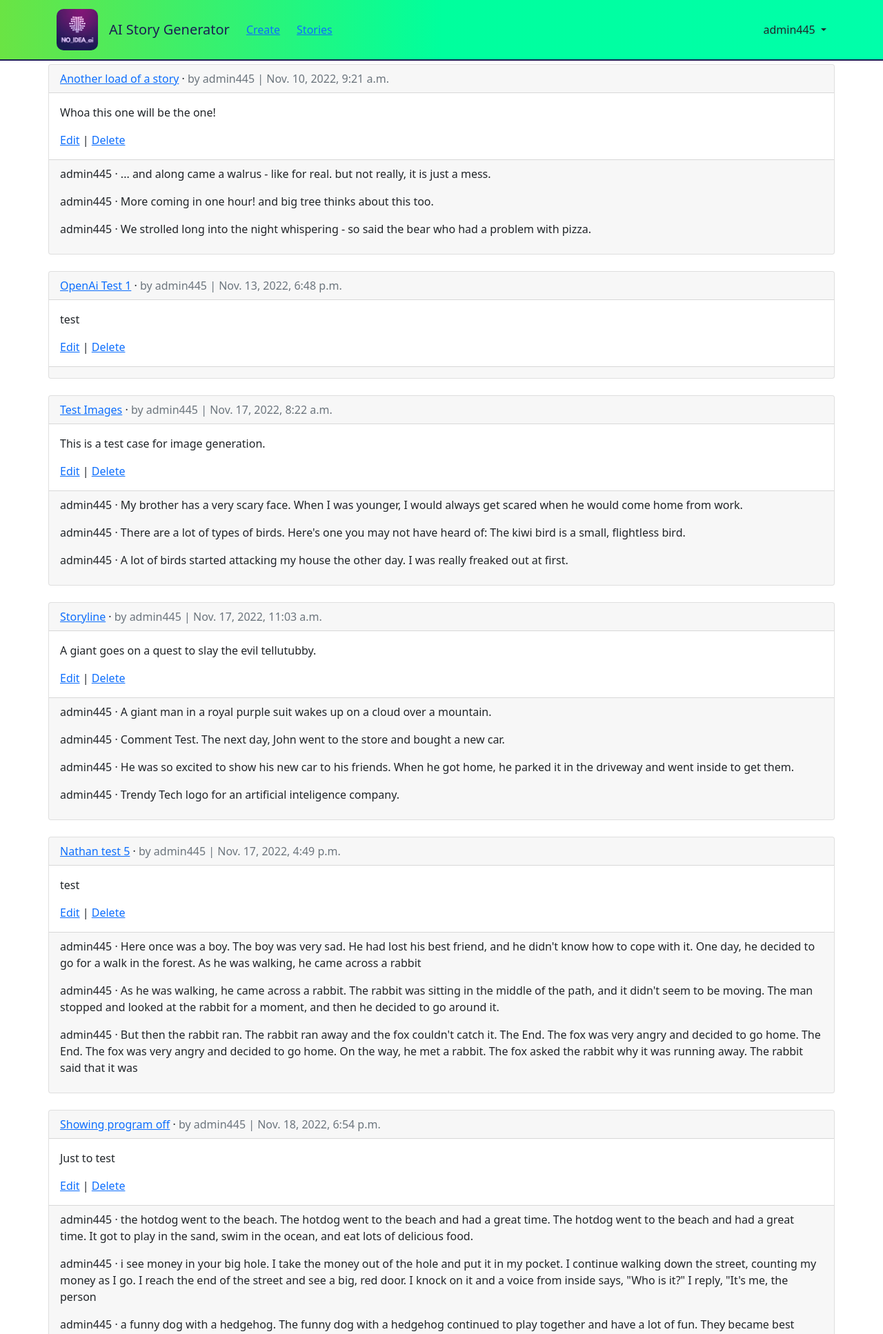
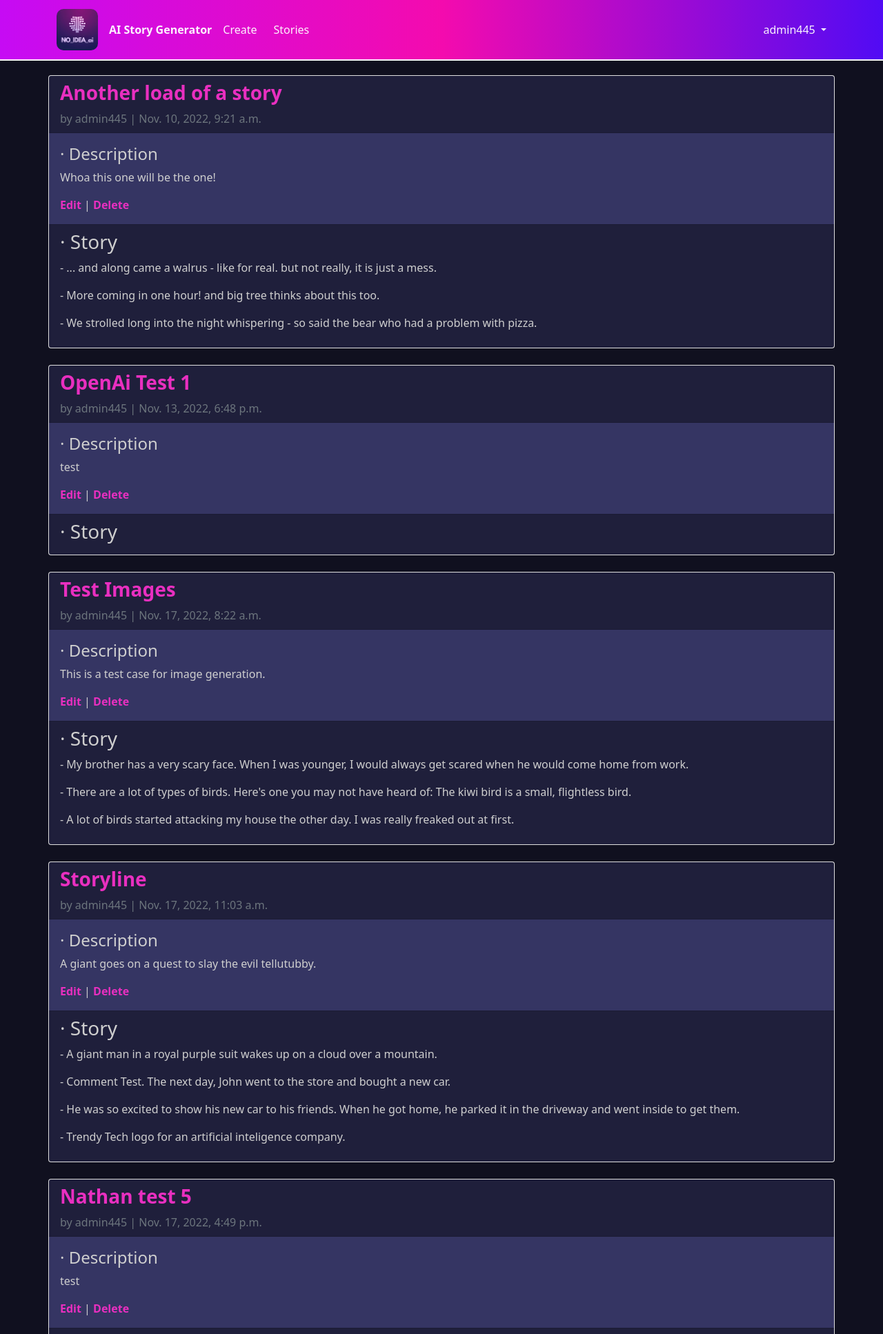
Before and after one commit to ntjson2/no_idea_AI, a Django app: page /articles/ in a window 1280 px wide. Shown: the top 1934 px of the page at 69% size. Run offline with Django 4.2, Linux system fonts and the light colour scheme; a user stored in the database is signed in; data comes from the database, SQL or seed files in the repository; both versions use the stored data as it was after the commit; parts of the project's set-up code (start-up, migrations or seed data) failed here and were passed over.

Commit message:
dark theme

```diff
--- a/static/css/base.css
+++ b/static/css/base.css
@@ -1,17 +1,18 @@
 :root {
-    --dark-purple: #1B1E53;
-    --mid-purple: #711971;
-    --text-purple: #E0C7FA;
-    --head-fade-1: #6ae444;
-    --head-fade-2: #00ff9d;
-    --head-fade-3: #00ffaa;
+    --head-text: rgba(255, 255, 255, 0.945);
+    --head-fade-1: #C60BF4;
+    --head-fade-2: #F40BAE;
+    --head-fade-3: #510BF4;
+    --bg-primary-1: #10101f;
+    --bg-primary-2: #1f1f3b;
+    --bg-primary-3: #353563;
 }
 
 .head {
     background: linear-gradient(to right, var(--head-fade-1), var(--head-fade-2), var(--head-fade-3));
     width: 100%;
     margin: 0;
-    border-bottom: 2px solid var(--dark-purple);
+    border-bottom: 2px solid var(--head-text);
     padding: .5em 0 .5em 0;
     position: fixed;
     top: 0;
@@ -25,16 +26,8 @@
     width: 90%;
 }
 
-.head-text {
-    color: var(--dark-purple);
-}
-
 .nav-logo {
     border-radius: 10px;
-}
-
-.head-button {
-    color: red;
 }
 
 .spacer {
@@ -44,6 +37,31 @@
   padding: 0;
 }
 
+.url {
+  text-decoration: none;
+  color: var(--head-text);
+  font-weight: 500;
+  size: 1.5em;
+}
+
+.name {
+  font-weight: 750;
+  size: 2.5em;
+}
+
+.fartground {
+  background: var(--bg-primary-1);
+}
+
+body {
+  color: rgb(207, 207, 207);
+}
+
+a {
+  color: rgb(233, 47, 192);
+  font-weight: 600;
+  text-decoration: solid;
+}
 
 
 /* fancy button stuff */
@@ -76,12 +94,11 @@ p.wrap1 {
 }
 
 .btnCtrls {
-  opacity: .2;
   width: 100px;
-  height: 2px;
+  height: 4px;
   border: none;
-  background: #d20000;
-  color: #6f0202;
+  background: #ff0000;
+  color: #ff0000;
   font-size: .01px;
   font-weight: .01;
   transition: transform 250ms, opacity 400ms;
@@ -95,7 +112,7 @@ p.wrap1 {
   border-top-left-radius: 3px;
   border-top-right-radius: 3px;
   border: none;
-  background: #602b71;
+  background: #ff0000;
   color: white;
   font-size: 1em;
   font-weight: 500;
--- a/templates/article_list.html
+++ b/templates/article_list.html
@@ -3,23 +3,22 @@
 {% block content %}
 {% for article in article_list %}
 <div class="card">
-    <div class="card-header">
-        <span class="font-weight-bold"><a href="{% url 'article_detail' article.pk %}">{{ article.title }}</a></span> &middot;
+    <div class="card-header" style="background-color: var(--bg-primary-2);">
+        <h3 class="font-weight-bold"><a href="{% url 'article_detail' article.pk %}">{{ article.title }}</a></h3>
         <span class="text-muted">by {{ article.author }} |
         {{ article.date }}</span>
     </div>
-    <div class="card-body">
+    <div class="card-body" style="background-color: var(--bg-primary-3);">
         <!-- Changes start here! -->
+        <h4>&middot; Description</h4>
         <p>{{ article.body }}</p>
         <a href="{% url 'article_edit' article.pk %}">Edit</a> |
         <a href="{% url 'article_delete' article.pk %}">Delete</a>
     </div>
-    <div class="card-footer">
+    <div class="card-footer" style="background-color: var(--bg-primary-2);">
+        <h3>&middot; Story</h3>
         {% for comment in article.comment_set.all %}
-        <p>
-        <span class="font-weight-bold">
-        {{ comment.author }} &middot;
-        </span>
+        -
         {{ comment }}
         </p>
         {% endfor %}
--- a/templates/base.html
+++ b/templates/base.html
@@ -14,7 +14,7 @@
   <link href="https://cdn.jsdelivr.net/npm/bootstrap@5.1.3/dist/css/bootstrap.min.css" rel="stylesheet" integrity="sha384-1BmE4kWBq78iYhFldvKuhfTAU6auU8tT94WrHftjDbrCEXSU1oBoqyl2QvZ6jIW3" crossorigin="anonymous">
   <link rel="stylesheet" href="{% static 'css/base.css' %}">
 </head>
-<body>
+<body class="fartground">
   <header class="head" id="base-header">
     <div class="container" style="margin-top: 0;">
       <div class="d-flex flex-wrap align-items-center justify-content-center
@@ -22,15 +22,15 @@
         <a class="navbar-brand" href="{% url 'home' %}">
           <img class="nav-logo" src="{% static 'img/logo.jpg' %}" width="60px" height="60px">
         </a>
-        <a class="navbar-brand head-text" href="{% url 'home' %}">AI Story Generator</a>
+        <a class="me-2 head-text url name" href="{% url 'home' %}" style="size: 5em;">AI Story Generator</a>
         <ul class="nav col-12 col-lg-auto me-lg-auto mb-2 justify-content-center
           mb-md-0">
         {% if user.is_authenticated %}
-          <li><a href="{% url 'article_new' %}" class="px-2 me-2">Create</a></li>
-          <li><a href="{% url 'article_list' %}" class="px-2">Stories</a></li>
+          <li><a href="{% url 'article_new' %}" class="px-2 me-2 url">Create</a></li>
+          <li><a href="{% url 'article_list' %}" class="px-2 url">Stories</a></li>
         </ul>
         <div class="dropdown text-end">
-          <a href="#" class="d-block link-dark text-decoration-none dropdown-toggle"
+          <a href="#" class="d-block link-dark text-decoration-none dropdown-toggle url"
             id="dropdownUser1" data-bs-toggle="dropdown" aria-expanded="false">
             {{ user.username }}
           </a>
@@ -54,7 +54,7 @@
         &nbsp;
     </div>
 
-  <div class="container c">
+  <div class="container c mt-3">
     <main>
       {% block content %}
       {% endblock content %}
```
Also changed, not shown: templates/article_detail.html (+4 -4 lines), db.sqlite3.
